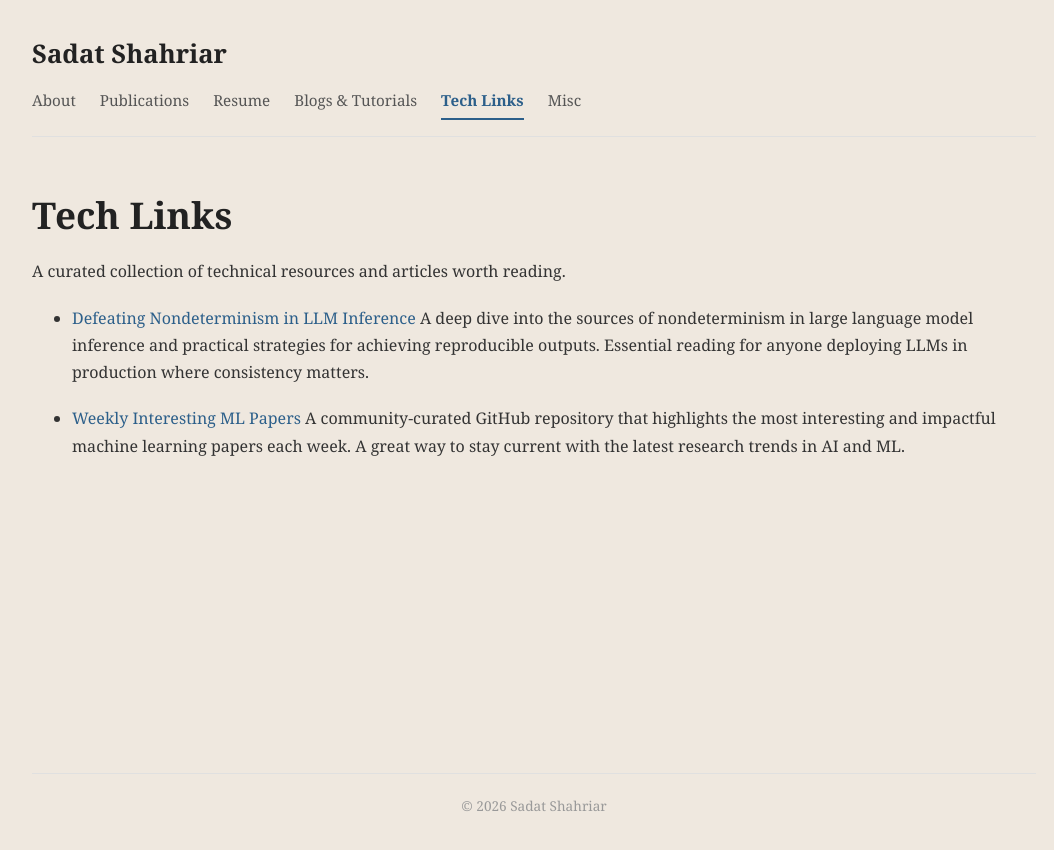
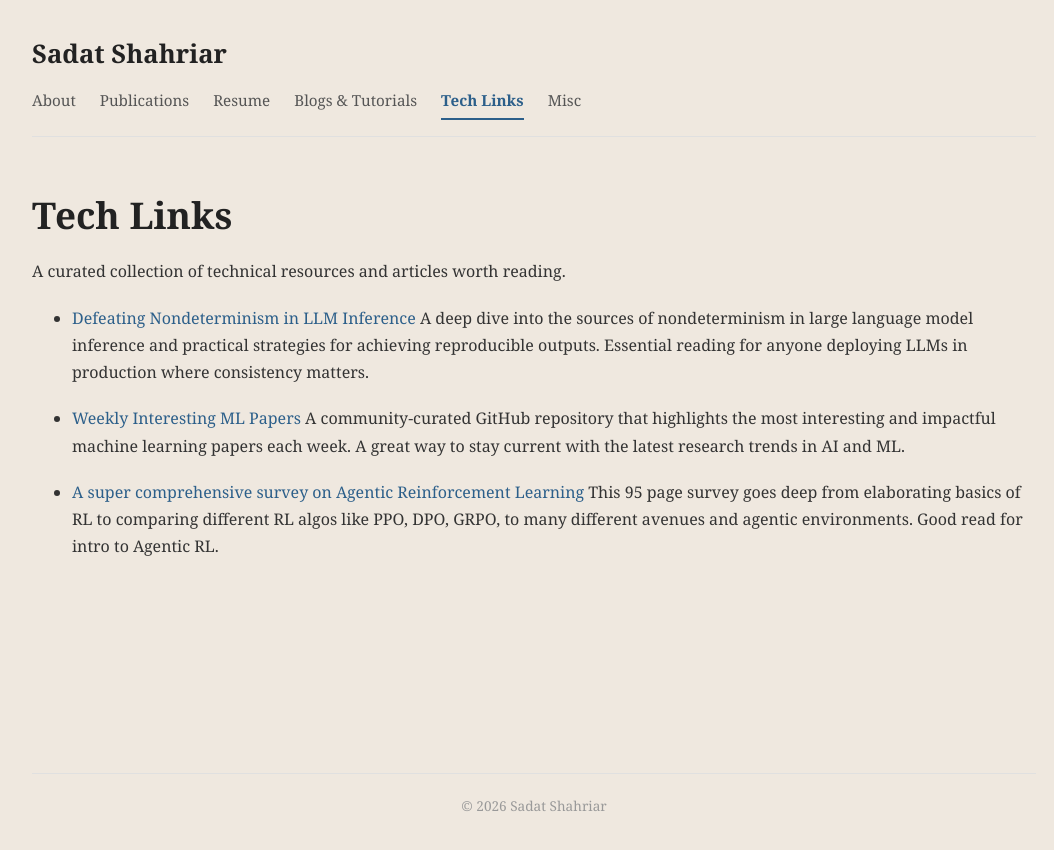
Before and after one commit to sadat1971/sadat1971.github.io, a Jekyll site: the page built from tech-links.md, in a window 1280 px wide. Shown: the top 850 px of the page, without its empty margins (106-1160 px from the left). Built offline with Jekyll 4.4.1, drawn with Linux system fonts in a browser that asks for light colours.

Commit message:
Add link to Agentic Reinforcement Learning survey
Added a new link to a comprehensive survey on Agentic Reinforcement Learning.

```diff
--- a/tech-links.md
+++ b/tech-links.md
@@ -12,3 +12,6 @@ A curated collection of technical resources and articles worth reading.
 
 - [Weekly Interesting ML Papers](https://github.com/dair-ai/ML-Papers-of-the-Week)
   A community-curated GitHub repository that highlights the most interesting and impactful machine learning papers each week. A great way to stay current with the latest research trends in AI and ML.
+
+- [A super comprehensive survey on Agentic Reinforcement Learning](https://arxiv.org/pdf/2509.02547)
+  This 95 page survey goes deep from elaborating basics of RL to comparing different RL algos like PPO, DPO, GRPO, to many different avenues and agentic environments. Good read for intro to Agentic RL.
```
